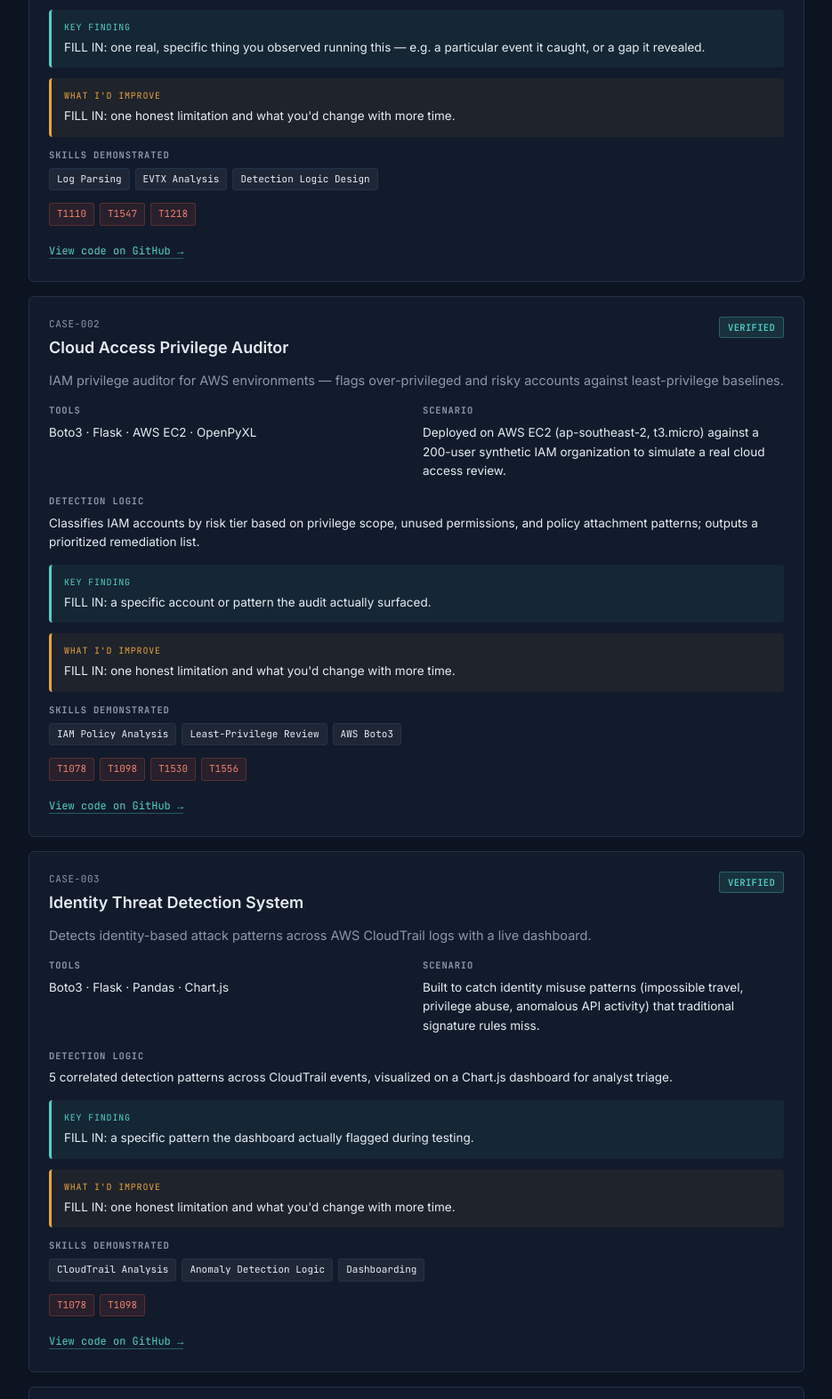
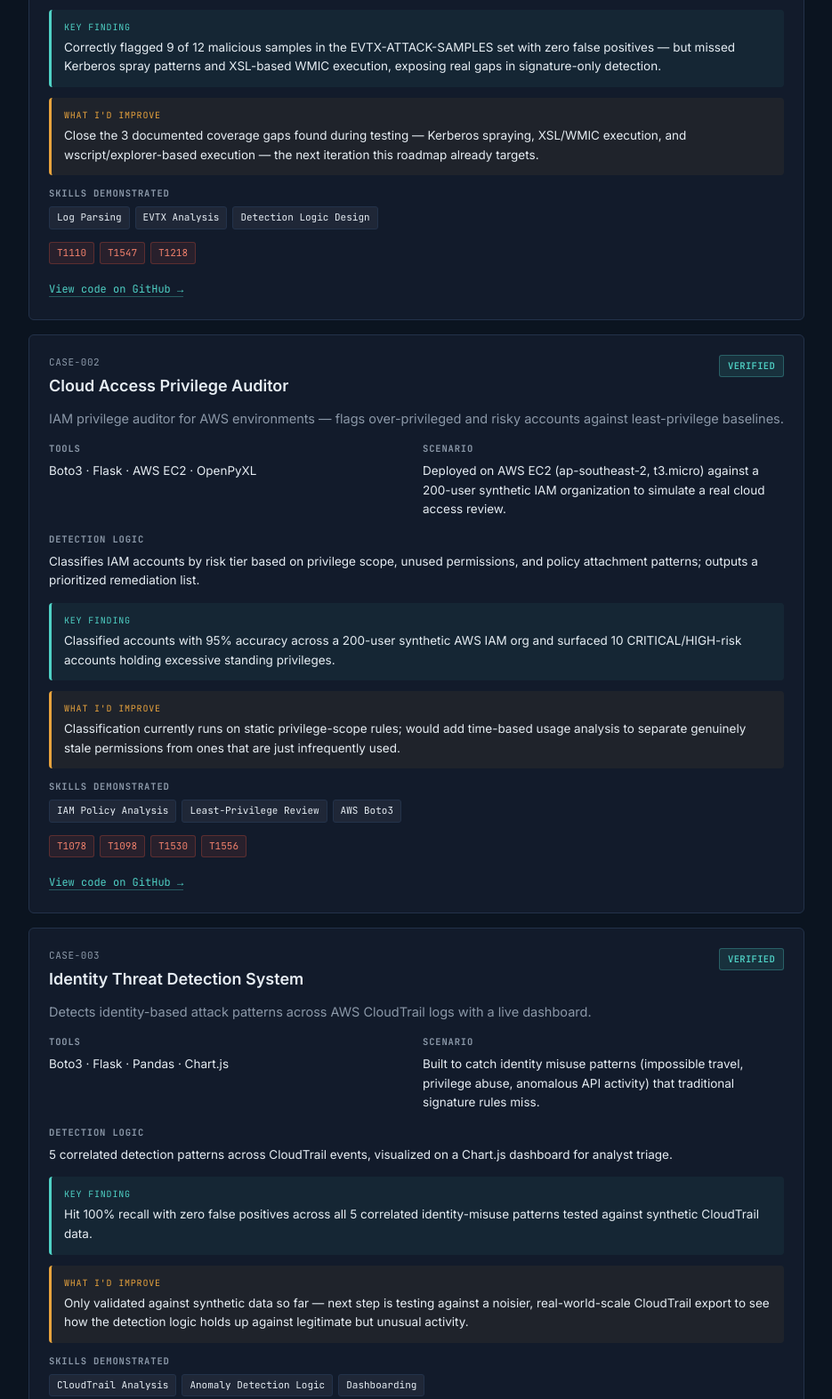
Before and after one commit to MIKEYSAN040/MIKEYSAN040.github.io, a plain HTML site: page index.html in a window 1280 px wide. Shown: the part 1441-3014 px from the top of the page at 89% size, without its empty margins (172-1107 px from the left). Drawn offline with Linux system fonts and the light colour scheme.

Commit message:
Update index.html

```diff
--- a/index.html
+++ b/index.html
@@ -299,8 +299,8 @@ const CASES = [
     tools:["Python","python-evtx","OpenPyXL"],
     scenario:"Parsed Security, System, and Sysmon logs from the EVTX-ATTACK-SAMPLES public dataset to identify malicious activity and generate investigation-ready findings.",
     detection:"Signature + behavior-based rules across Security/System/Sysmon channels, flagging brute-force patterns, registry/scheduled-task persistence, and suspicious LOLBin (mshta/regsvr32/wscript) execution.",
-    finding:"FILL IN: one real, specific thing you observed running this — e.g. a particular event it caught, or a gap it revealed.",
-    improve:"FILL IN: one honest limitation and what you'd change with more time.",
+    finding:"Correctly flagged 9 of 12 malicious samples in the EVTX-ATTACK-SAMPLES set with zero false positives — but missed Kerberos spray patterns and XSL-based WMIC execution, exposing real gaps in signature-only detection.",
+    improve:"Close the 3 documented coverage gaps found during testing — Kerberos spraying, XSL/WMIC execution, and wscript/explorer-based execution — the next iteration this roadmap already targets.",
     skills:["Log Parsing","EVTX Analysis","Detection Logic Design"],
     mitre:["T1110","T1547","T1218"],
     link:"https://github.com/MIKEYSAN040"
@@ -313,8 +313,8 @@ const CASES = [
     tools:["Boto3","Flask","AWS EC2","OpenPyXL"],
     scenario:"Deployed on AWS EC2 (ap-southeast-2, t3.micro) against a 200-user synthetic IAM organization to simulate a real cloud access review.",
     detection:"Classifies IAM accounts by risk tier based on privilege scope, unused permissions, and policy attachment patterns; outputs a prioritized remediation list.",
-    finding:"FILL IN: a specific account or pattern the audit actually surfaced.",
-    improve:"FILL IN: one honest limitation and what you'd change with more time.",
+    finding:"Classified accounts with 95% accuracy across a 200-user synthetic AWS IAM org and surfaced 10 CRITICAL/HIGH-risk accounts holding excessive standing privileges.",
+    improve:"Classification currently runs on static privilege-scope rules; would add time-based usage analysis to separate genuinely stale permissions from ones that are just infrequently used.",
     skills:["IAM Policy Analysis","Least-Privilege Review","AWS Boto3"],
     mitre:["T1078","T1098","T1530","T1556"],
     link:"https://github.com/MIKEYSAN040/cloud-access-privilege-auditor"
@@ -327,8 +327,8 @@ const CASES = [
     tools:["Boto3","Flask","Pandas","Chart.js"],
     scenario:"Built to catch identity misuse patterns (impossible travel, privilege abuse, anomalous API activity) that traditional signature rules miss.",
     detection:"5 correlated detection patterns across CloudTrail events, visualized on a Chart.js dashboard for analyst triage.",
-    finding:"FILL IN: a specific pattern the dashboard actually flagged during testing.",
-    improve:"FILL IN: one honest limitation and what you'd change with more time.",
+    finding:"Hit 100% recall with zero false positives across all 5 correlated identity-misuse patterns tested against synthetic CloudTrail data.",
+    improve:"Only validated against synthetic data so far — next step is testing against a noisier, real-world-scale CloudTrail export to see how the detection logic holds up against legitimate but unusual activity.",
     skills:["CloudTrail Analysis","Anomaly Detection Logic","Dashboarding"],
     mitre:["T1078","T1098"],
     link:"https://github.com/MIKEYSAN040/identity-threat-detection"
@@ -341,8 +341,8 @@ const CASES = [
     tools:["Scapy","OpenPyXL"],
     scenario:"Built to extract IOCs (IPs, ports, protocols, MAC addresses) from PCAP captures to support incident investigations, without relying on a commercial NDR tool.",
     detection:"Signature logic for 4 attack classes: port scans, ARP spoofing, SYN floods, and C2 beaconing intervals.",
-    finding:"FILL IN: a specific IOC or session the tool actually pulled out of a capture.",
-    improve:"FILL IN: one honest limitation and what you'd change with more time.",
+    finding:"Caught all 4 targeted attack classes — port scans, ARP spoofing, SYN floods, and C2 beaconing — with zero false positives across 150+ normal sessions in PCAP testing.",
+    improve:"Beaconing detection currently uses fixed interval thresholds; would add jitter-tolerant statistical scoring to catch more evasive C2 timing patterns that space requests irregularly.",
     skills:["Packet Analysis","IOC Extraction","Scapy"],
     mitre:["T1046","T1557.002","T1498.001","T1071"],
     link:"https://github.com/MIKEYSAN040"
```
